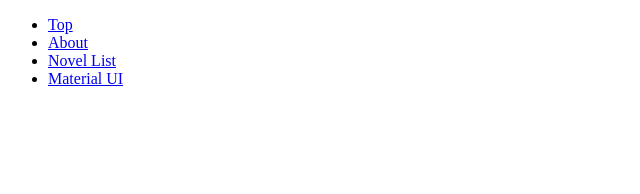
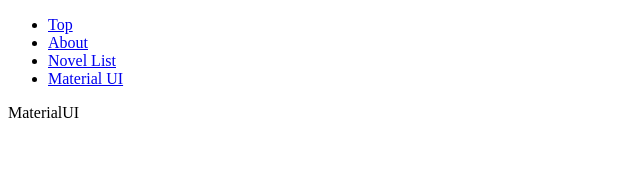
Before and after one commit to linxichong/my-app, a React app: page /materialui in a window 1280 px wide. Shown: the top 194 px of the page, without its empty margins (0-640 px from the left). Built offline with nearby package versions, Linux system fonts and the light colour scheme.

Commit message:
modify
Signed-off-by: linxichong <gogailinxichong@gmail.com>

```diff
--- a/package.json
+++ b/package.json
@@ -41,10 +41,8 @@
     "webpack-merge": "^4.2.1"
   },
   "dependencies": {
-    "@material-ui/core": "^4.1.3",
     "axios": "^0.19.0",
     "connected-react-router": "^6.4.0",
-    "immer": "^3.1.3",
     "react": "^16.8.6",
     "react-dom": "^16.8.6",
     "react-redux": "^7.1.0",
--- a/src/containers/MaterialUI.tsx
+++ b/src/containers/MaterialUI.tsx
@@ -9,7 +9,9 @@ class MaterialUI extends React.Component<MaterialUIProps> {
         super(props);
     }
     render() {
-        return (<div></div>);
+        return (
+            <div>MaterialUI</div>
+        );
     }
 }
 
```
Also changed, not shown: 2 other files (tests, documents, lock files or other folders).
